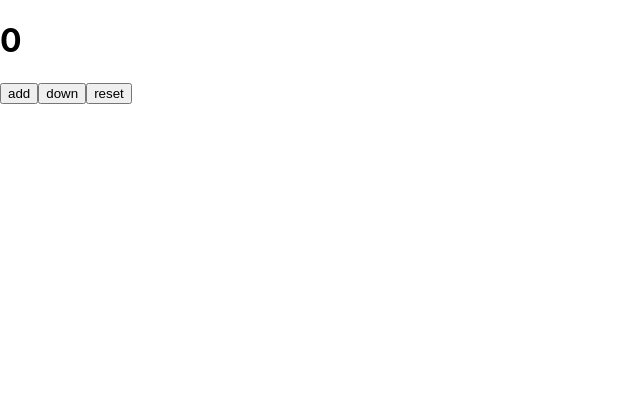
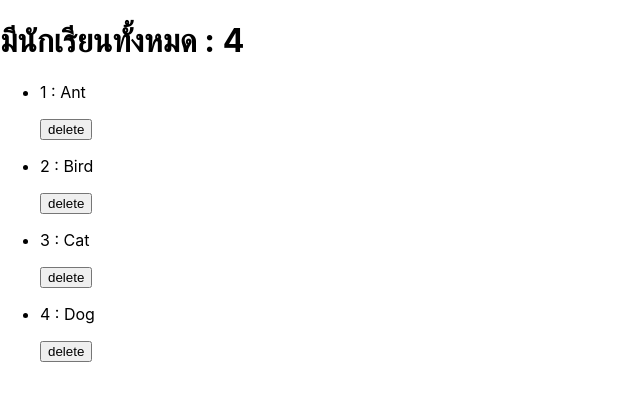
Before and after one commit to ICEPAJINGKO/aj-kong, a React (Create React App) app in the folder react18-real-world-projects/react-basic/: page / in a window 1280 px wide. Shown: the top 400 px of the page, without its empty margins (0-640 px from the left). Built offline with nearby package versions, Linux system fonts and the light colour scheme.

Commit message:
array state

```diff
--- a/react18-real-world-projects/react-basic/src/App.js
+++ b/react18-real-world-projects/react-basic/src/App.js
@@ -1,26 +1,28 @@
 import { useState } from "react";
 
 function App() {
-  const [count, setCount] = useState(0);
+  const [students, setStudent] = useState([
+    { id: "1", name: "Ant" },
+    { id: "2", name: "Bird" },
+    { id: "3", name: "Cat" },
+    { id: "4", name: "Dog" },
+  ]);
 
-  function addCount() {
-    setCount(count + 1);
-  }
-
-  function downCount() {
-    setCount(count - 1);
-  }
-
-  function resetCount() {
-    setCount(0);
+  function deleteStudent(id){
+    setStudent(students.filter((stud) => stud.id !== id));
   }
 
   return (
     <>
-      <h1>{count}</h1>
-      <button onClick={addCount}>add</button>
-      <button onClick={downCount}>down</button>
-      <button onClick={resetCount}>reset</button>
+      <h1>มีนักเรียนทั้งหมด : {students.length}</h1>
+      <ul>
+        {students.map((stud) => (
+          <li key={stud.id}>
+            <p>{stud.id} : {stud.name}</p>
+            <button onClick={() => deleteStudent(stud.id)}>delete</button>
+          </li>
+        ))}
+      </ul>
     </>
   );
 }
```
